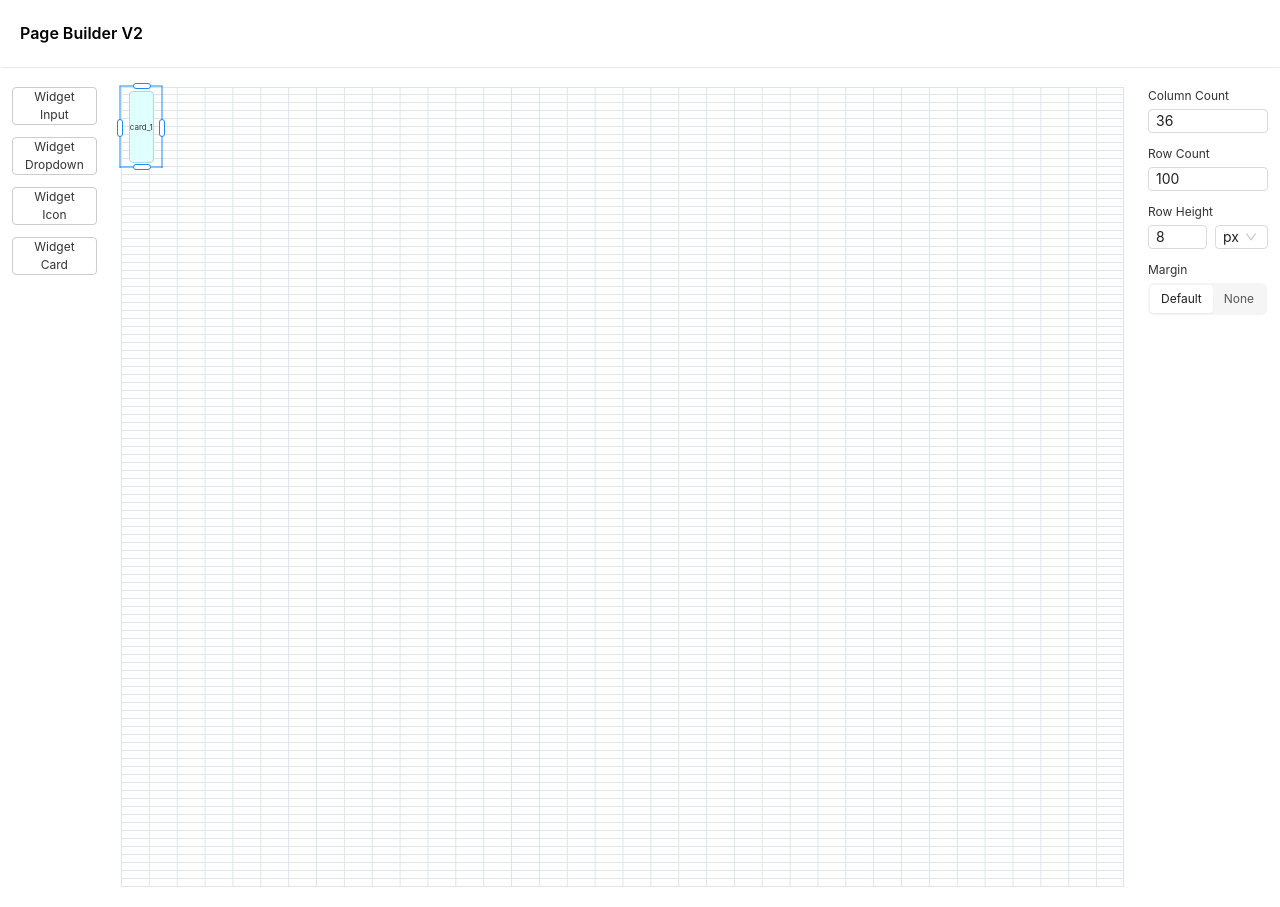
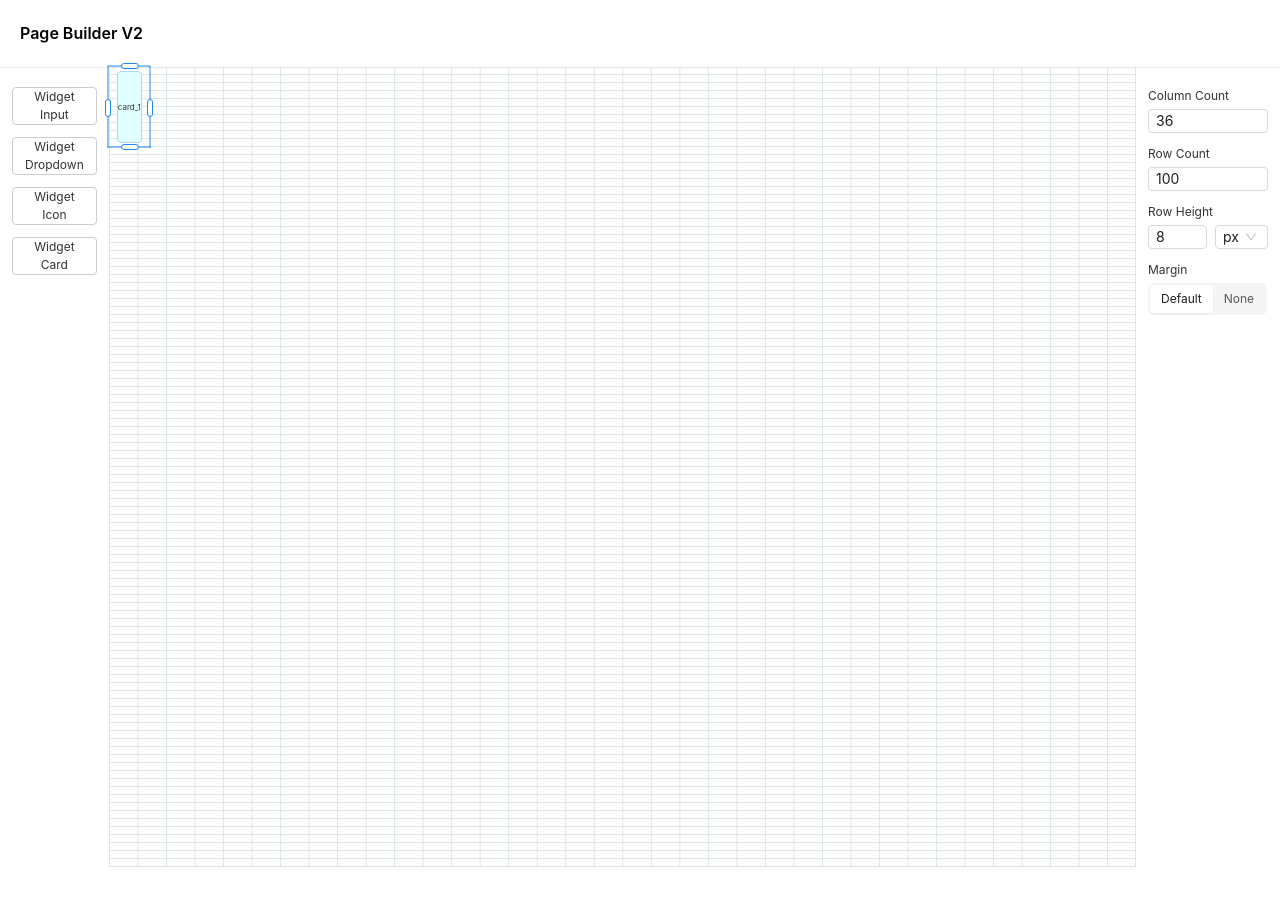
Before and after one commit to abdul-kissflow/builder, a React (Vite) app: page / in a window 1280 px wide. After the commit the page ends 867 px from the top, so only its background shows below. Built offline with nearby package versions, Linux system fonts and the light colour scheme.

Commit message:
positioning offset issue fix

```diff
--- a/src/Builder/index.jsx
+++ b/src/Builder/index.jsx
@@ -241,9 +241,10 @@ export function Builder() {
   }
 
   function handleDragMove(e) {
+    const { x: activeWidgetX, y: activeWidgetY } = widgetPosRef.current;
     const relative = {
-      x: e.delta.x,
-      y: e.delta.y
+      x: e.delta.x - activeWidgetX,
+      y: e.delta.y - activeWidgetY
     };
     mousePosRef.current.x = relative.x;
     mousePosRef.current.y = relative.y;
@@ -382,10 +383,11 @@ export function Builder() {
           <LeftNav />
           <div
             style={{
+              position: "relative",
               height: "100%",
-              width: "100%",
-              paddingBlock: "20px",
-              paddingInline: "12px"
+              width: "100%"
+              // paddingBlock: "20px",
+              // paddingInline: "12px"
             }}
           >
             <div
@@ -394,7 +396,7 @@ export function Builder() {
                 isDragging ? styles.isDragging : ""
               }`}
               style={{
-                position: "relative",
+                position: "absolute",
                 height: "100%",
                 width: "100%",
                 "--col-count": COLUMN_COUNT,
```
